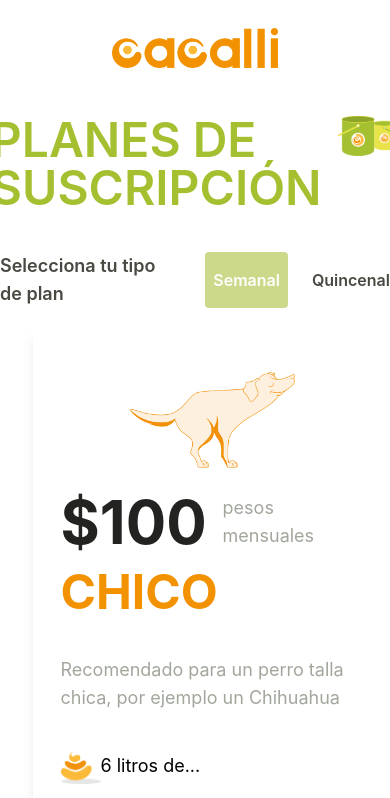
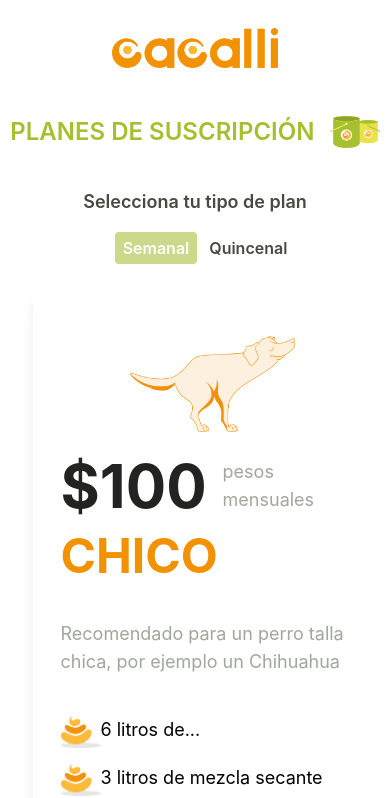
Before and after one commit to Cacalli/cacalli-frontend, a React (Create React App) app: page /plan-suscripcion in a window 390 px wide. Shown: the top 798 px of the page. Built offline with nearby package versions, Linux system fonts and the light colour scheme; no server answers.

Commit message:
editing responsive in prices section

```diff
--- a/src/components/SubscriptionPlan/SubscriptionPlan.js
+++ b/src/components/SubscriptionPlan/SubscriptionPlan.js
@@ -38,19 +38,19 @@ export default function SubscriptionPlan() {
 
   return (
     <div>
-      <div className="flex justify-center my-10">
-        <h2 className="text-5xl text-green-one font-semibold pr-4">
+      <div className="flex justify-center my-10 items-center">
+        <h2 className="text-2xl md:text-5xl text-green-one font-semibold pr-4">
           PLANES DE SUSCRIPCIÓN
         </h2>
-        <img className="h-10" src="/assets/buckets.png" />
+        <img className="h-8 md:h-10" src="/assets/buckets.png" />
       </div>
 
-      <div className="flex gap-6 justify-center mb-4">
-        <p className="self-center text-neutral-gray-one text-lg font-semibold">
+      <div className="flex-col text-center md:space-y-0 space-y-4 items-center space-x-3 md:flex md:flex-row gap-6 justify-center mb-6 text-base md:text-lg">
+        <p className=" text-neutral-gray-one font-semibold text-lg">
           Selecciona tu tipo de plan
         </p>
         <button
-          className="text-neutral-white py-1 px-2 rounded bg-green-three font-semibold"
+          className="text-neutral-white py-1 px-2 rounded bg-green-three font-semibold "
           variant="primary"
           inverse
         >
@@ -111,7 +111,7 @@ export default function SubscriptionPlan() {
           ]}
         />
       </div>
-      <div className="text-xl flex justify-center mb-6">
+      <div className="text-sm font-bold md:text-xl flex justify-center mb-8 md:mb-6">
         <p className="text-neutral-gray-two">¿Aún no sabes cuál seleccionar?</p>
         <Link to="/calcula-plan">
           <p className="text-green-one pl-2">Calcula tu KKPAK ideal</p>
```
